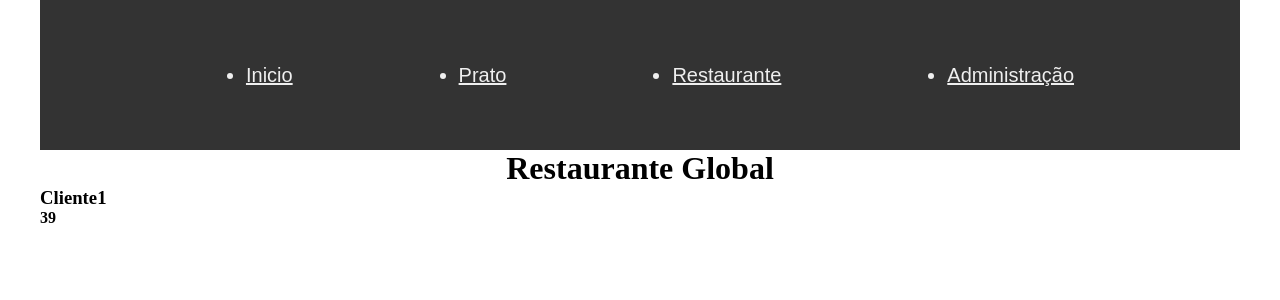
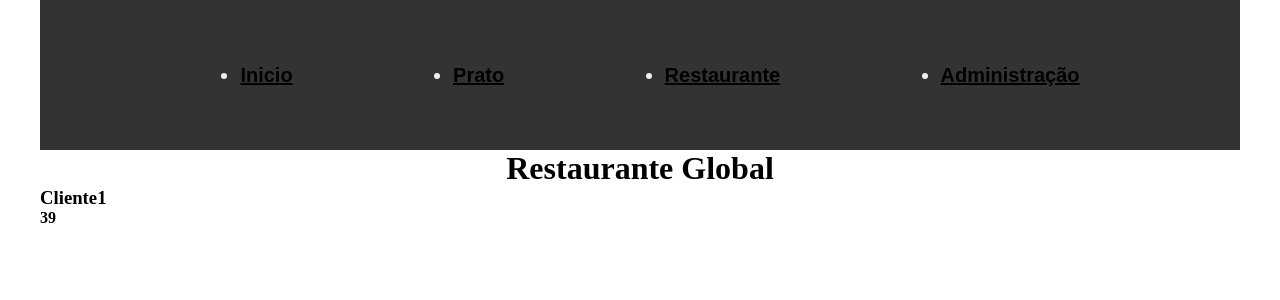
Before and after one commit to eliassouza93/APIRestaurante, a React (Create React App) app: page / in a window 1280 px wide. Shown: the top 300 px of the page. Built offline with nearby package versions, Linux system fonts and the light colour scheme.

Commit message:
atualizacaoProjeto

```diff
--- a/src/componentes/Menu/Menu.module.scss
+++ b/src/componentes/Menu/Menu.module.scss
@@ -18,8 +18,6 @@ ul {
   height: 150px;
   align-items: center;
 
-
-
 }
 
 a {
@@ -29,9 +27,6 @@ a {
 li {
   font-family: sans-serif;
   font-size: 20px;
-  transition: 0.2s;
-  scroll-behavior: smooth;
-
 
 
 }
@@ -40,33 +35,32 @@ h1 {
   text-align: center;
 }
 
+a {
+  color: #000;
+  font-weight: bold;
+  -webkit-transition: 0.5s ease-in;
+  -moz-transition: 0.5s ease-in;
+  -o-transition: 0.5s ease-in;
+  transition: 0.5s ease-in;
 
+}
 
-p:target {
-  background-color: gold;
+a:hover {
+  color: #f00;
 }
 
 
-html {
-  scroll-behavior: smooth;
-}
+.div1 {
+  background: yellow;
+  width: 80%; /* largura da div */
+  height:40px; /* altura da div */
+  border:1px solid #999; /* borda da div */
 
-
-html {
-  scroll-behavior: smooth;
-}
-
-:target {
-  scroll-margin-top: .8em;
-}
-
-
-@media (prefers-reduced-motion: no-preference) {
-  html {
-    scroll-behavior: smooth;
   }
-}
-
-:target {
-  scroll-margin-top: .8em;
-}
+  .div1:hover {
+  background: blue;
+  -webkit-transition: 0.5s ease-out;
+  -moz-transition: 0.5s ease-out;
+  -o-transition: 0.5s ease-out;
+  transition: 0.5s ease-out;
+  }
--- a/src/componentes/Menu/index.tsx
+++ b/src/componentes/Menu/index.tsx
@@ -22,6 +22,7 @@ export default function Menu() {
 
     return (
         <div className={style.module}>
+            <div className="style.div1">
                 <ul    >
                     {rotas.map((rota, index) => (
                         <li key={index}>
@@ -31,6 +32,7 @@ export default function Menu() {
                         </li>
                     ))}
                 </ul>
+            </div>
 
 
         </div>
```
Lines whose indentation alone changed are shown as unchanged.
